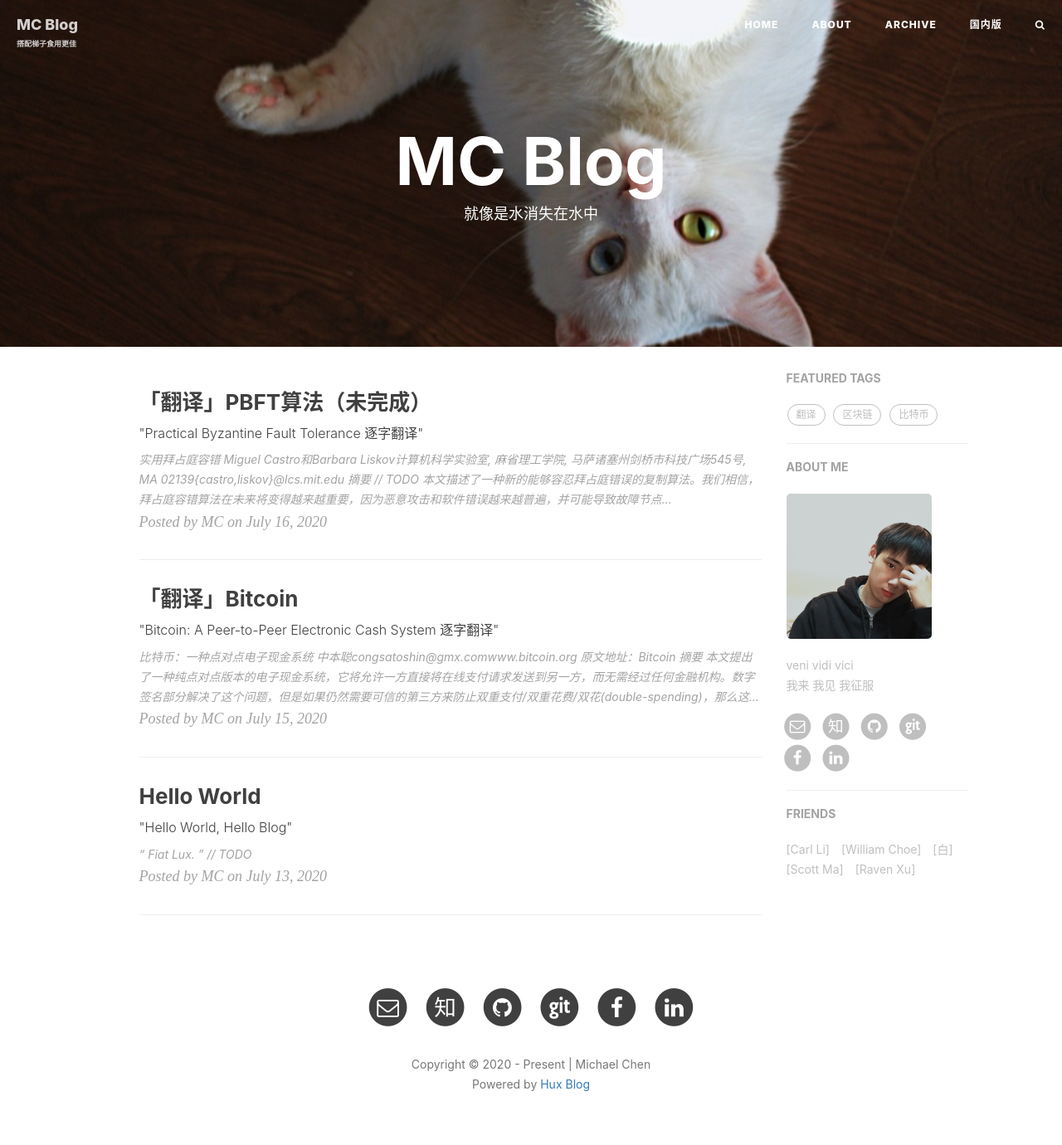
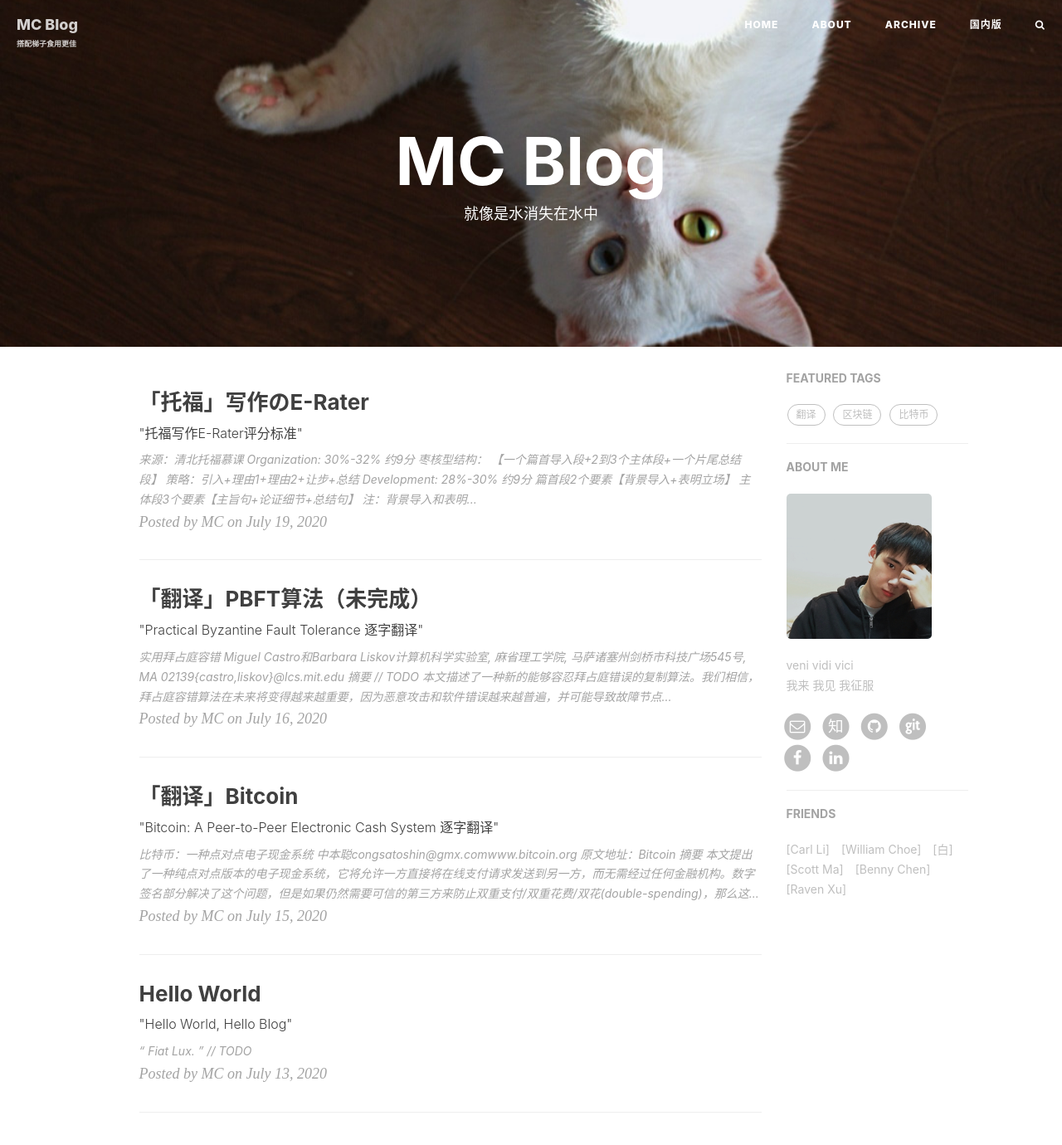
Before and after one commit to MessiahChen/MessiahChen.github.io, a Jekyll site: the page built from index.html, in a window 1280 px wide and 1400 px high. Shown: the top 1380 px of the window at 83% size. Built offline with Jekyll 4.4.1, drawn with Linux system fonts in a browser that asks for light colours; nearby versions of some CDN libraries; the list of posts is cut into pages by our own code; comment, search, counter and statistics services are not loaded.

Commit message:
tf writing

```diff
--- a/_config.yml
+++ b/_config.yml
@@ -122,6 +122,10 @@ friends: [
       href: "https://mhsfire.cn/"
     },
     {
+      title: "[Benny Chen]",
+      href: "https://bcwingnut.github.io/"
+    },
+    {
       title: "[Raven Xu]",
       href: "https://ravenxu.top"
     }
--- /dev/null
+++ b/_posts/2020-07-19-TOFEL-Writing.markdown
@@ -0,0 +1,117 @@
+---
+layout:     post
+title:      "「托福」写作のE-Rater"
+subtitle:   "\"托福写作E-Rater评分标准\""
+date:       2020-07-19 21:30:00
+author:     "MC"
+header-img: "img/post-tofel.jpg"
+mathjax: true
+catalog: true
+tags:
+    - 托福
+    - 笔记
+---
+
+
+
+> 来源：[清北托福慕课](https://www.bilibili.com/video/BV1LW411v7Z6?p=4)
+
+
+
+# Organization: 30%-32% 约9分
+
+枣核型结构：
+
+【一个篇首导入段+2到3个主体段+一个片尾总结段】
+
+策略：引入+理由1+理由2+让步+总结
+
+
+
+# Development: 28%-30% 约9分
+
+1. 篇首段2个要素【**背景导入+表明立场**】
+
+2. 主体段3个要素【**主旨句+论证细节+总结句**】
+
+注：背景导入和表明立场一定要一起放到篇首段，不要分开
+
+
+
+# Mechanics: 10% 约3分
+
+1. 拼写错误
+2. 缺少逗号
+3. 首字母大写和专有名词首字母大写
+
+
+
+# Usage: 7%-8% 约2.5分
+
+1. 冠词错误，*如：the Internet*
+2. 介词错误
+3. 动词名词混淆 *Verbs Used as Nouns*
+
+
+
+# Grammer: 7%-8% 约2.5分
+
+1. 主谓一致，*如：三单*
+2. 动词时态错误
+3. 无法辨认，一句话里错误太多
+
+建议：一句话里扣分必须少于**3**个，不然整句作废
+
+
+
+# Style: 3% 约1分
+
+1. 重复使用一个词
+2. 过多被动语态
+3. 长句或短句太多（写个托福写作还要骈散结合？？？）
+
+Tips：
+
+- 避免使用一个词反复超过3次
+
+- 避免大于**55**个词的句子和小于**7**个词的句子
+
+
+
+# 提分策略
+
+1. **调整了词长词频权重 4%**: 单词越长越生僻，得分越高<br>*如：buy-purchase*
+
+2. **增加了用词搭配权重 7%**: 两个词的正确搭配形式<br>*如*：heavy rain而不是thick rain*
+
+
+
+## 附录
+
+<table>
+  <tr>
+    <th colspan="12"><center>论证素材分类</center></th>
+  </tr>
+  <tr>
+    <td colspan="2"><center>1</center></td>
+    <td colspan="2"><center>2</center></td>
+    <td colspan="2"><center>3</center></td>
+    <td colspan="2"><center>4</center></td>
+    <td colspan="2"><center>5</center></td>
+    <td colspan="2"><center>5</center></td>
+  </tr>
+  <tr>
+    <td><center>方便</center></td>
+    <td><center>效率</center></td>
+    <td><center>经济</center></td>
+    <td><center>耐久</center></td>
+    <td><center>安全</center></td>
+    <td><center>环保</center></td>
+    <td><center>交流</center></td>
+    <td><center>经验</center></td>
+    <td><center>乐趣</center></td>
+    <td><center>成就</center></td>
+    <td><center>情感</center></td>
+    <td><center>健康</center></td>
+  </tr>
+</table>
```
Also changed, not shown: img/post-tofel.jpg (renamed from img/new-1.jpg).
